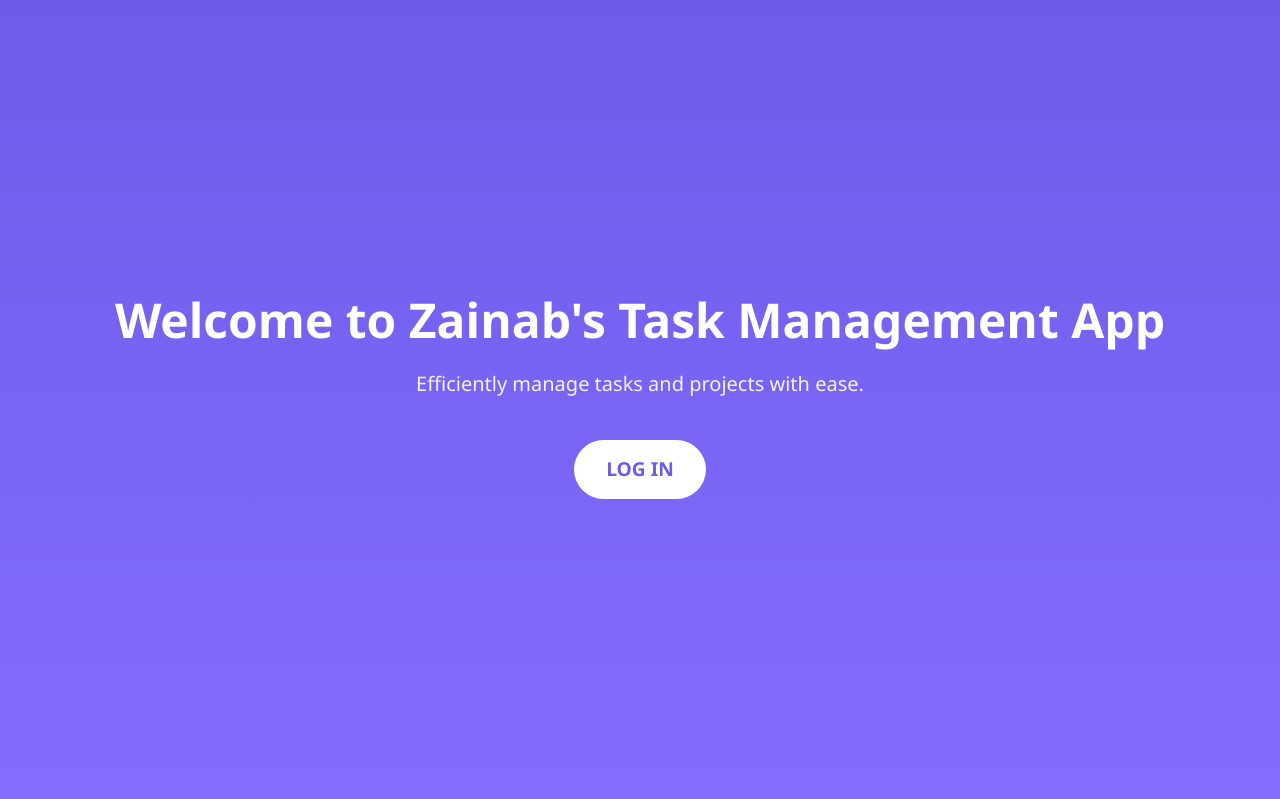
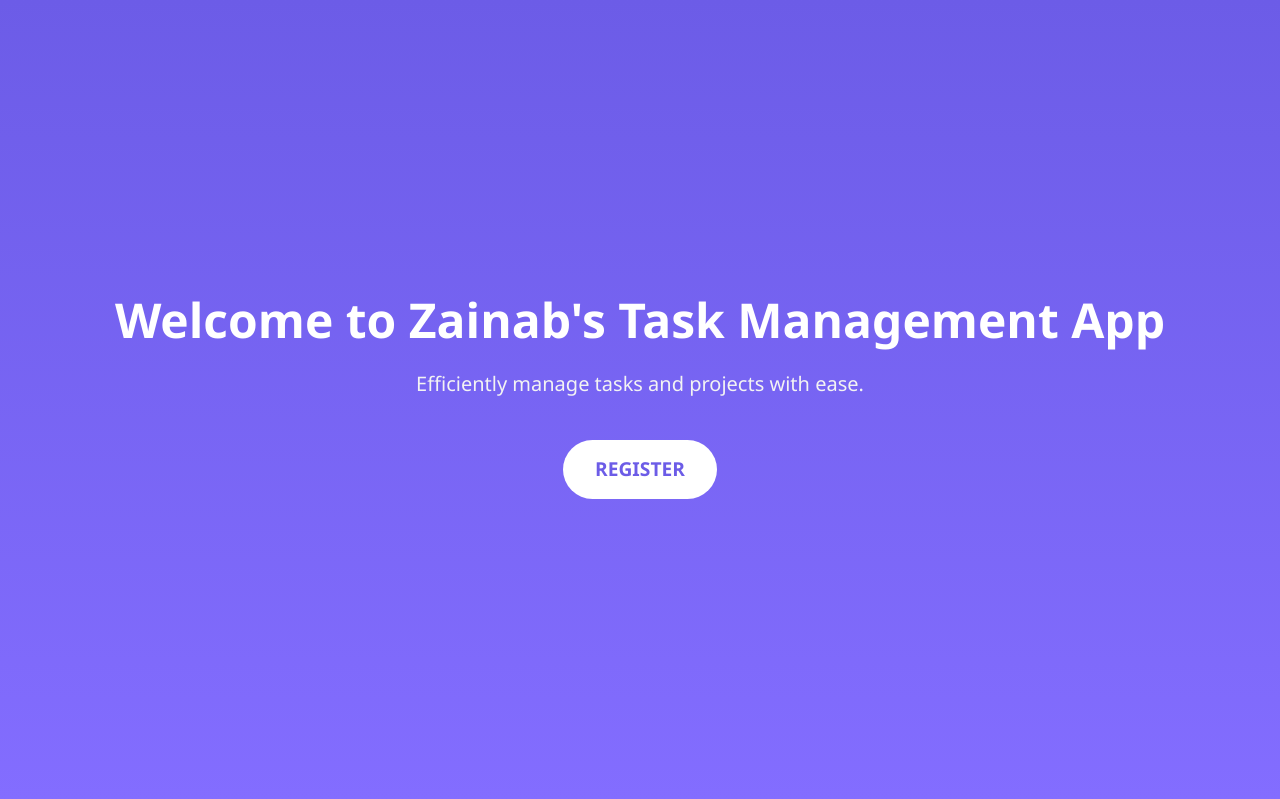
Before and after one commit to Zainab-Ipaye/flask-task-management-app, a Flask app: page / in a window 1280 px wide. Shown: the top 799 px of the page. Run offline with Flask 3, Linux system fonts and the light colour scheme; parts of the project's set-up code (start-up, migrations or seed data) failed here and were passed over.

Commit message:
Upgrade home page

```diff
--- a/webapp/templates/home.html
+++ b/webapp/templates/home.html
@@ -13,8 +13,8 @@
             <h1 class="hero-title">Welcome to Zainab's Task Management App</h1>
             <p class="hero-subtitle">Efficiently manage tasks and projects with ease.</p>
             <div class="hero-buttons">
-             <a href="{{ url_for('main.login') }}" class="btn-primary">Log In</a>
-                <!---  <a href="{{ url_for('main.register') }}" class="btn-primary btn-secondary">Register</a> -->
+             <!--- <a href="{{ url_for('main.login') }}" class="btn-primary">Log In</a> -->
+             <a href="{{ url_for('main.register') }}" class="btn-primary">Register</a>
             </div>
         </div>
     </section>
```
